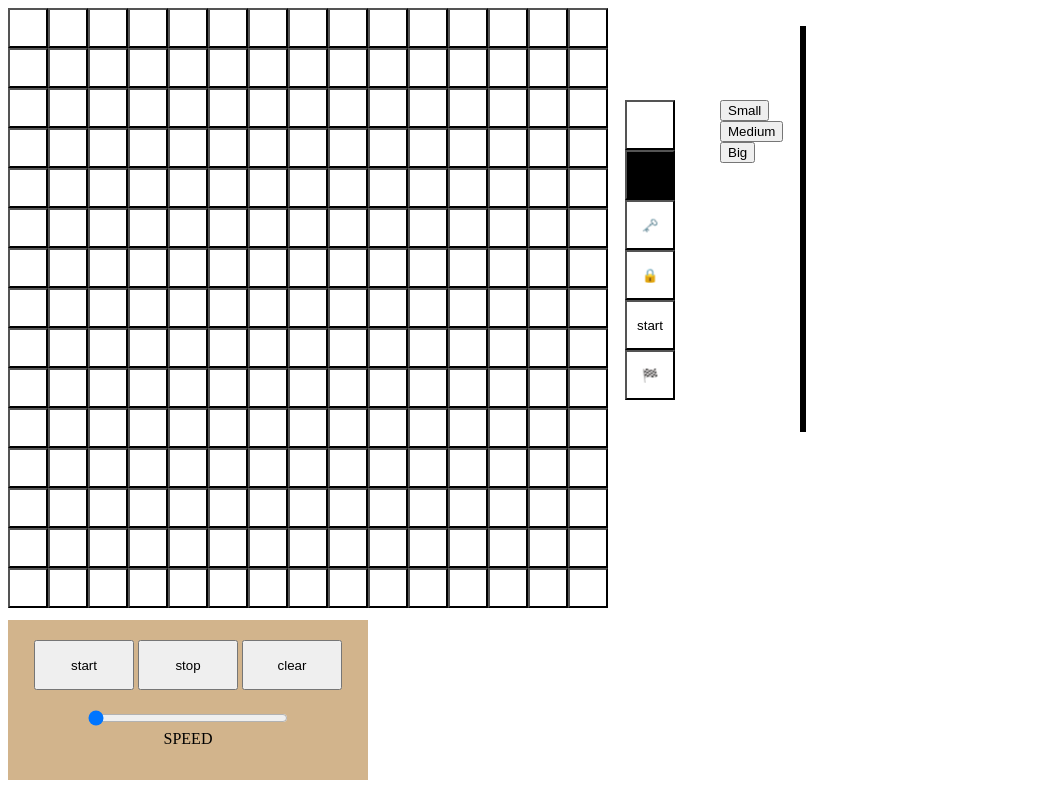
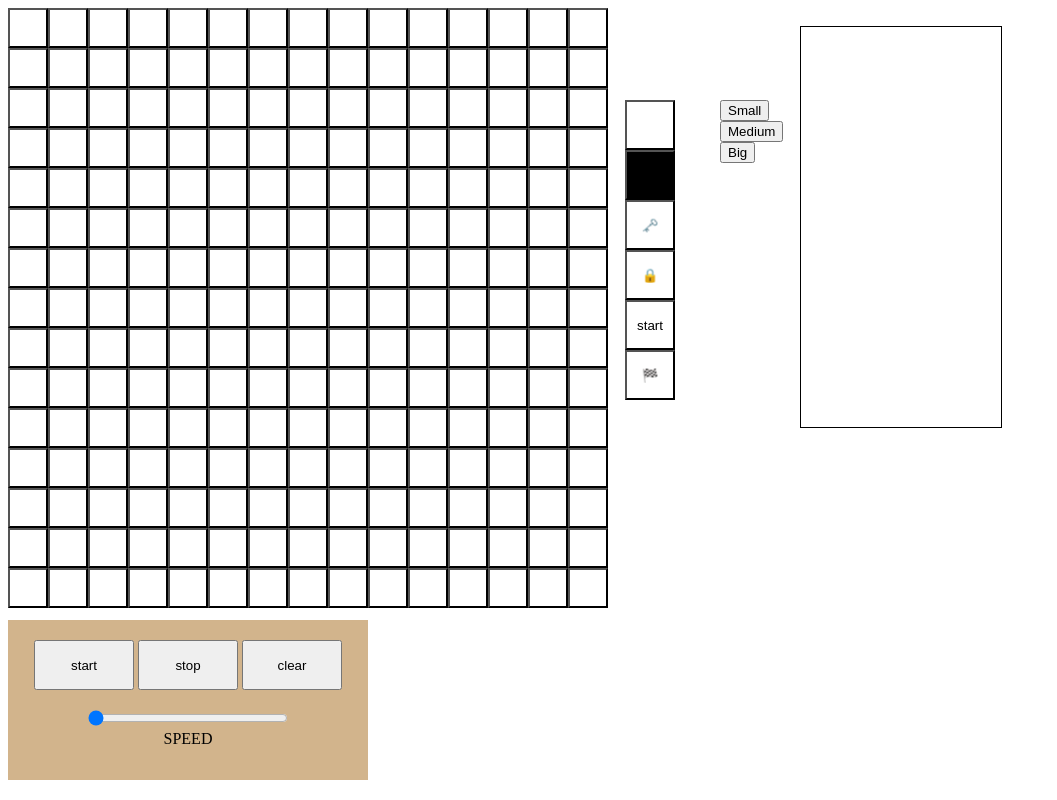
Before and after one commit to bigjmn/q-maze-bot, a website: page index.html in a window 1280 px wide. Shown: the whole page, without its empty margins (0-1057 px from the left). Drawn offline with nearby package versions, Linux system fonts and the light colour scheme.

Commit message:
clear tracker at reset

```diff
--- a/mazerobot.js
+++ b/mazerobot.js
@@ -427,6 +427,7 @@ $('#stopbutton').on('click', function(){
 
   //clears the values
   makeboard();
+  $('#progresstracker').html('')
   worstval = [0,0]
 
 })
--- a/styles.css
+++ b/styles.css
@@ -46,10 +46,11 @@
 }
 #progresstracker{
   position: absolute;
-
+  width: 200px;
   height: 400px;
   left: 800px;
   border-style: solid;
+  border-width: 1px;
   overflow-y:auto;
 }
 #controlpanel{
```
